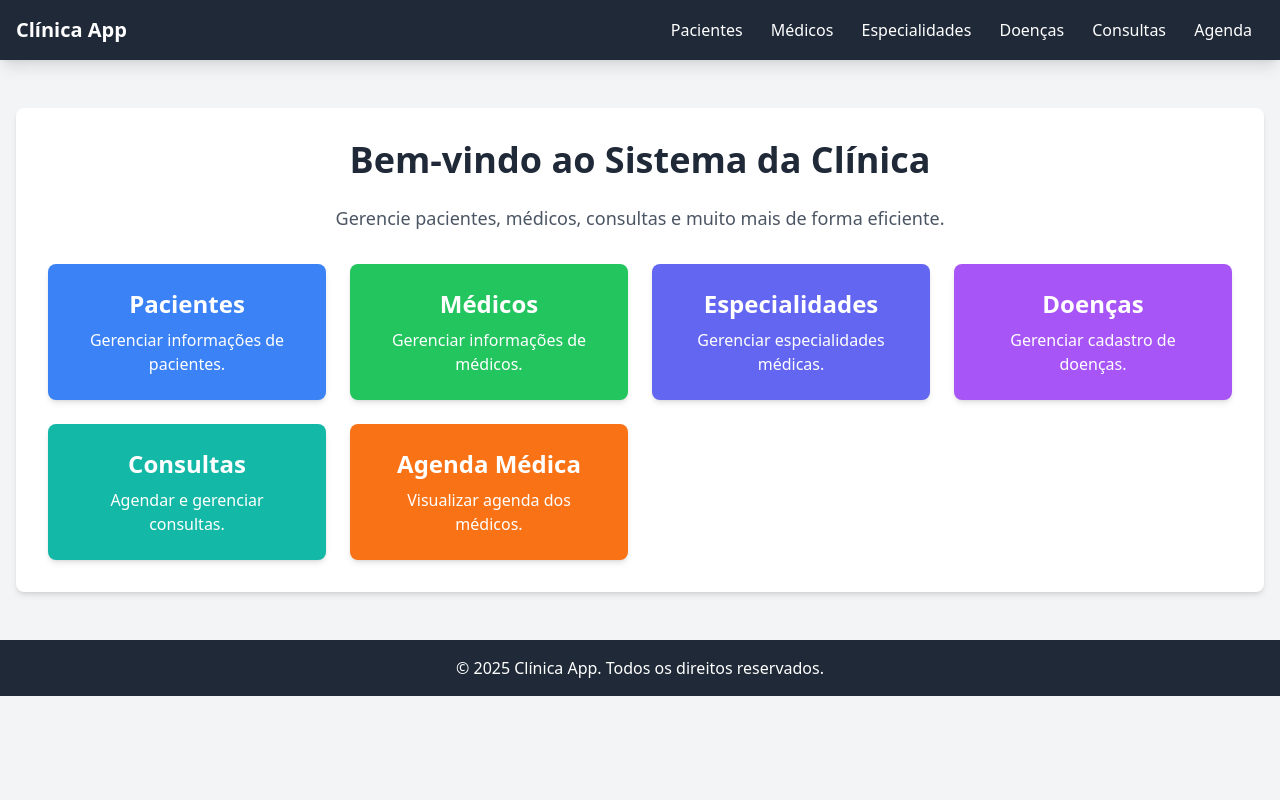
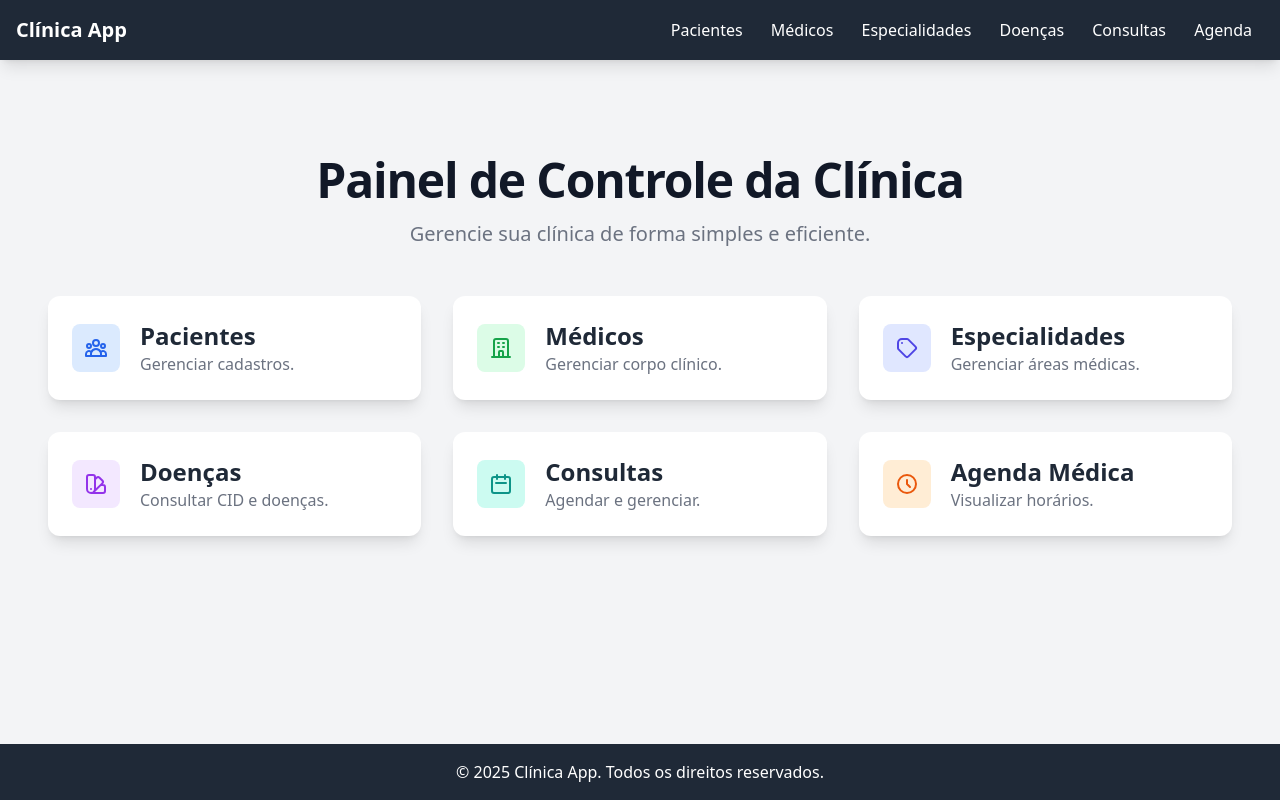
Before and after one commit to Fecarvz/TrabalhoBD2, a Flask app: page / in a window 1280 px wide. Run offline with Flask 3, Linux system fonts and the light colour scheme; some libraries are stand-ins or nearby versions.

Commit message:
atualizando index

```diff
--- a/templates/base.html
+++ b/templates/base.html
@@ -21,7 +21,7 @@
         .form-label { @apply block text-sm font-medium text-gray-700; }
     </style>
 </head>
-<body class="bg-gray-100 text-gray-900">
+<body class="bg-gray-100 text-gray-900 flex flex-col min-h-screen">
     <nav class="bg-gray-800 text-white p-4 shadow-lg">
         <div class="container mx-auto flex justify-between items-center">
             <a href="{{ url_for('index') }}" class="text-xl font-bold hover:text-gray-300">Clínica App</a>
@@ -36,7 +36,7 @@
         </div>
     </nav>
 
-    <main class="container mx-auto mt-8 p-4">
+    <main class="container mx-auto mt-8 p-4 flex-grow">
         {% with messages = get_flashed_messages(with_categories=true) %}
             {% if messages %}
                 {% for category, message in messages %}
@@ -57,8 +57,8 @@
         {% endblock %}
     </main>
 
-    <footer class="bg-gray-800 text-white text-center p-4 mt-8">
-        <p>&copy; {{ current_year }} Clínica App. Todos os direitos reservados.</p>
+    <footer class="bg-gray-800 text-white text-center p-4">
+        <p>&copy; 2025 Clínica App. Todos os direitos reservados.</p>
     </footer>
     {% block scripts %}{% endblock %}
 </body>
--- a/templates/index.html
+++ b/templates/index.html
@@ -3,36 +3,102 @@
 {% block title %}Bem-vindo - Clínica App{% endblock %}
 
 {% block content %}
-<div class="bg-white p-8 rounded-lg shadow-md text-center">
-    <h1 class="text-4xl font-bold text-gray-800 mb-6">Bem-vindo ao Sistema da Clínica</h1>
-    <p class="text-lg text-gray-600 mb-8">
-        Gerencie pacientes, médicos, consultas e muito mais de forma eficiente.
-    </p>
-    <div class="grid grid-cols-1 md:grid-cols-2 lg:grid-cols-3 xl:grid-cols-4 gap-6">
-        <a href="{{ url_for('pacientes_list') }}" class="block p-6 bg-blue-500 text-white rounded-lg shadow-md hover:bg-blue-600 transition duration-150">
-            <h2 class="text-2xl font-semibold mb-2">Pacientes</h2>
-            <p>Gerenciar informações de pacientes.</p>
+<div class="max-w-7xl mx-auto py-12 px-4 sm:px-6 lg:px-8">
+    <div class="text-center mb-12">
+        <h1 class="text-4xl md:text-5xl font-extrabold text-gray-900 tracking-tight">
+            Painel de Controle da Clínica
+        </h1>
+        <p class="mt-4 max-w-2xl mx-auto text-xl text-gray-500">
+            Gerencie sua clínica de forma simples e eficiente.
+        </p>
+    </div>
+
+    <div class="grid grid-cols-1 sm:grid-cols-2 lg:grid-cols-3 gap-8">
+
+        <a href="{{ url_for('pacientes_list') }}" class="group block p-6 bg-white rounded-xl shadow-lg hover:shadow-2xl transform hover:-translate-y-2 transition-all duration-300 ease-in-out">
+            <div class="flex items-center">
+                <div class="flex-shrink-0 h-12 w-12 rounded-lg flex items-center justify-center bg-blue-100 text-blue-600">
+                    <svg class="h-6 w-6" xmlns="http://www.w3.org/2000/svg" fill="none" viewBox="0 0 24 24" stroke="currentColor" aria-hidden="true">
+                        <path stroke-linecap="round" stroke-linejoin="round" stroke-width="2" d="M17 20h5v-2a3 3 0 00-5.356-1.857M17 20H7m10 0v-2c0-.653-.125-1.273-.356-1.857M7 20H2v-2a3 3 0 015.356-1.857M7 20v-2c0-.653.125-1.273.356-1.857m0 0a5.002 5.002 0 019.288 0M15 7a3 3 0 11-6 0 3 3 0 016 0zm6 3a2 2 0 11-4 0 2 2 0 014 0zM7 10a2 2 0 11-4 0 2 2 0 014 0z" />
+                    </svg>
+                </div>
+                <div class="ml-5">
+                    <h2 class="text-2xl font-bold text-gray-800 group-hover:text-blue-600">Pacientes</h2>
+                    <p class="text-gray-500">Gerenciar cadastros.</p>
+                </div>
+            </div>
         </a>
-        <a href="{{ url_for('medicos_list') }}" class="block p-6 bg-green-500 text-white rounded-lg shadow-md hover:bg-green-600 transition duration-150">
-            <h2 class="text-2xl font-semibold mb-2">Médicos</h2>
-            <p>Gerenciar informações de médicos.</p>
+
+        <a href="{{ url_for('medicos_list') }}" class="group block p-6 bg-white rounded-xl shadow-lg hover:shadow-2xl transform hover:-translate-y-2 transition-all duration-300 ease-in-out">
+            <div class="flex items-center">
+                <div class="flex-shrink-0 h-12 w-12 rounded-lg flex items-center justify-center bg-green-100 text-green-600">
+                     <svg class="h-6 w-6" xmlns="http://www.w3.org/2000/svg" fill="none" viewBox="0 0 24 24" stroke="currentColor" aria-hidden="true">
+                        <path stroke-linecap="round" stroke-linejoin="round" stroke-width="2" d="M19 21V5a2 2 0 00-2-2H7a2 2 0 00-2 2v16m14 0h2m-2 0h-5m-9 0H3m2 0h5M9 7h1m-1 4h1m4-4h1m-1 4h1m-5 10v-5a1 1 0 011-1h2a1 1 0 011 1v5m-4 0h4" />
+                    </svg>
+                </div>
+                <div class="ml-5">
+                    <h2 class="text-2xl font-bold text-gray-800 group-hover:text-green-600">Médicos</h2>
+                    <p class="text-gray-500">Gerenciar corpo clínico.</p>
+                </div>
+            </div>
         </a>
-        <a href="{{ url_for('especialidades_list') }}" class="block p-6 bg-indigo-500 text-white rounded-lg shadow-md hover:bg-indigo-600 transition duration-150">
-            <h2 class="text-2xl font-semibold mb-2">Especialidades</h2>
-            <p>Gerenciar especialidades médicas.</p>
+
+        <a href="{{ url_for('especialidades_list') }}" class="group block p-6 bg-white rounded-xl shadow-lg hover:shadow-2xl transform hover:-translate-y-2 transition-all duration-300 ease-in-out">
+            <div class="flex items-center">
+                 <div class="flex-shrink-0 h-12 w-12 rounded-lg flex items-center justify-center bg-indigo-100 text-indigo-600">
+                    <svg class="h-6 w-6" xmlns="http://www.w3.org/2000/svg" fill="none" viewBox="0 0 24 24" stroke="currentColor" aria-hidden="true">
+                        <path stroke-linecap="round" stroke-linejoin="round" stroke-width="2" d="M7 7h.01M7 3h5c.512 0 1.024.195 1.414.586l7 7a2 2 0 010 2.828l-7 7a2 2 0 01-2.828 0l-7-7A2 2 0 013 12V7a4 4 0 014-4z" />
+                    </svg>
+                </div>
+                <div class="ml-5">
+                    <h2 class="text-2xl font-bold text-gray-800 group-hover:text-indigo-600">Especialidades</h2>
+                    <p class="text-gray-500">Gerenciar áreas médicas.</p>
+                </div>
+            </div>
         </a>
-        <a href="{{ url_for('doencas_list') }}" class="block p-6 bg-purple-500 text-white rounded-lg shadow-md hover:bg-purple-600 transition duration-150">
-            <h2 class="text-2xl font-semibold mb-2">Doenças</h2>
-            <p>Gerenciar cadastro de doenças.</p>
+
+        <a href="{{ url_for('doencas_list') }}" class="group block p-6 bg-white rounded-xl shadow-lg hover:shadow-2xl transform hover:-translate-y-2 transition-all duration-300 ease-in-out">
+            <div class="flex items-center">
+                 <div class="flex-shrink-0 h-12 w-12 rounded-lg flex items-center justify-center bg-purple-100 text-purple-600">
+                    <svg class="h-6 w-6" xmlns="http://www.w3.org/2000/svg" fill="none" viewBox="0 0 24 24" stroke="currentColor" aria-hidden="true">
+                         <path stroke-linecap="round" stroke-linejoin="round" stroke-width="2" d="M7 21a4 4 0 01-4-4V5a2 2 0 012-2h4a2 2 0 012 2v12a4 4 0 01-4 4zm0 0h12a2 2 0 002-2v-4a2 2 0 00-2-2h-2.343M11 7.343l1.657-1.657a2 2 0 012.828 0l2.829 2.829a2 2 0 010 2.828l-8.486 8.485M7 17h.01" />
+                    </svg>
+                </div>
+                <div class="ml-5">
+                    <h2 class="text-2xl font-bold text-gray-800 group-hover:text-purple-600">Doenças</h2>
+                    <p class="text-gray-500">Consultar CID e doenças.</p>
+                </div>
+            </div>
         </a>
-        <a href="{{ url_for('consultas_list') }}" class="block p-6 bg-teal-500 text-white rounded-lg shadow-md hover:bg-teal-600 transition duration-150">
-            <h2 class="text-2xl font-semibold mb-2">Consultas</h2>
-            <p>Agendar e gerenciar consultas.</p>
+
+        <a href="{{ url_for('consultas_list') }}" class="group block p-6 bg-white rounded-xl shadow-lg hover:shadow-2xl transform hover:-translate-y-2 transition-all duration-300 ease-in-out">
+            <div class="flex items-center">
+                 <div class="flex-shrink-0 h-12 w-12 rounded-lg flex items-center justify-center bg-teal-100 text-teal-600">
+                    <svg class="h-6 w-6" xmlns="http://www.w3.org/2000/svg" fill="none" viewBox="0 0 24 24" stroke="currentColor" aria-hidden="true">
+                        <path stroke-linecap="round" stroke-linejoin="round" stroke-width="2" d="M8 7V3m8 4V3m-9 8h10M5 21h14a2 2 0 002-2V7a2 2 0 00-2-2H5a2 2 0 00-2 2v12a2 2 0 002 2z" />
+                    </svg>
+                </div>
+                <div class="ml-5">
+                    <h2 class="text-2xl font-bold text-gray-800 group-hover:text-teal-600">Consultas</h2>
+                    <p class="text-gray-500">Agendar e gerenciar.</p>
+                </div>
+            </div>
         </a>
-        <a href="{{ url_for('agenda_view') }}" class="block p-6 bg-orange-500 text-white rounded-lg shadow-md hover:bg-orange-600 transition duration-150">
-            <h2 class="text-2xl font-semibold mb-2">Agenda Médica</h2>
-            <p>Visualizar agenda dos médicos.</p>
+
+        <a href="{{ url_for('agenda_view') }}" class="group block p-6 bg-white rounded-xl shadow-lg hover:shadow-2xl transform hover:-translate-y-2 transition-all duration-300 ease-in-out">
+            <div class="flex items-center">
+                 <div class="flex-shrink-0 h-12 w-12 rounded-lg flex items-center justify-center bg-orange-100 text-orange-600">
+                   <svg class="h-6 w-6" xmlns="http://www.w3.org/2000/svg" fill="none" viewBox="0 0 24 24" stroke="currentColor" aria-hidden="true">
+                        <path stroke-linecap="round" stroke-linejoin="round" stroke-width="2" d="M12 8v4l3 3m6-3a9 9 0 11-18 0 9 9 0 0118 0z" />
+                    </svg>
+                </div>
+                <div class="ml-5">
+                    <h2 class="text-2xl font-bold text-gray-800 group-hover:text-orange-600">Agenda Médica</h2>
+                    <p class="text-gray-500">Visualizar horários.</p>
+                </div>
+            </div>
         </a>
-        </div>
+
+    </div>
 </div>
 {% endblock %}
```
